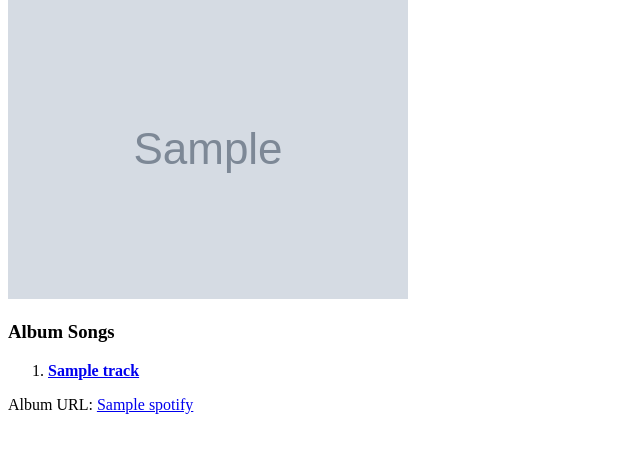
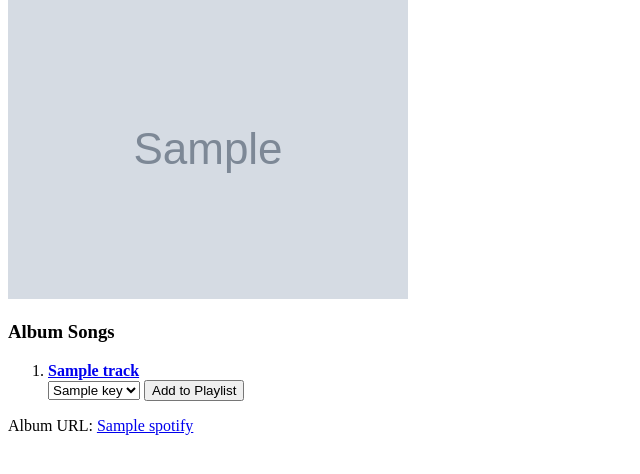
Before and after one commit to noahmorin/DevOps-Final-Project, a Flask app: template templates/albumDetails.html in a window 1280 px wide. Shown: the part 226-700 px from the top of the page, without its empty margins (0-640 px from the left). Run offline with Flask 3, Linux system fonts and the light colour scheme; the template is opened without the code that fills it: most values are stand-ins (such as "Sample title", 1, 10 or a date in 2020); grey boxes marked "Sample" are stand-in pictures.

Commit message:
Add playlist from album details

```diff
--- a/app.py
+++ b/app.py
@@ -153,7 +153,8 @@ def recommender_route():
 def album_details_route(albumID):
     result = get_album_by_id(get_token(), albumID)
     tracks = get_album_tracks_by_id(get_token(), albumID)
-    return render_template('albumDetails.html', result=result, tracks=tracks)
+    userPlaylistInfo = user_add_playlist()
+    return render_template('albumDetails.html', result=result, tracks=tracks, addPlaylist = userPlaylistInfo)
 
 @app.route('/song/<songID>', methods=['GET'])
 def song_details_route(songID):
--- a/getAlbum.py
+++ b/getAlbum.py
@@ -70,7 +70,7 @@ def get_album_tracks_by_id(token, albumID):
             trackData = json.loads(result.content)
 
             if "items" in trackData:
-                return [{'name': track["name"], 'id': track["id"]} for track in trackData["items"]]
+                return [{'name': track["name"], 'id': track["id"], "uri": track["uri"]} for track in trackData["items"]]
 
         except ValueError:
             raise ValueError("Received unexpected JSON response from Spotify API")
--- a/templates/albumDetails.html
+++ b/templates/albumDetails.html
@@ -20,6 +20,20 @@
             <li>
                 <b><a href="/song/{{ track.id }}">{{ track.name }}</a></b>
             </li>
+
+            {% if addPlaylist != "Empty" %}
+                {% if track.uri %}
+                    <form method="post" action="/addPlaylist">
+                        <select id="urlPlaylist" name="urlPlaylist">
+                            {% for key, value in addPlaylist.items() %}
+                                <option value='https://api.spotify.com/v1/playlists/{{value}}/tracks?uris={{track.uri}}'>{{key}}</option>
+                            {% endfor %}
+                        </select>
+                        <input type="submit" value="Add to Playlist">
+                    </form>
+                {% endif %}
+            {% endif %}
+
         {% endfor %}
     </ol>
 
```
